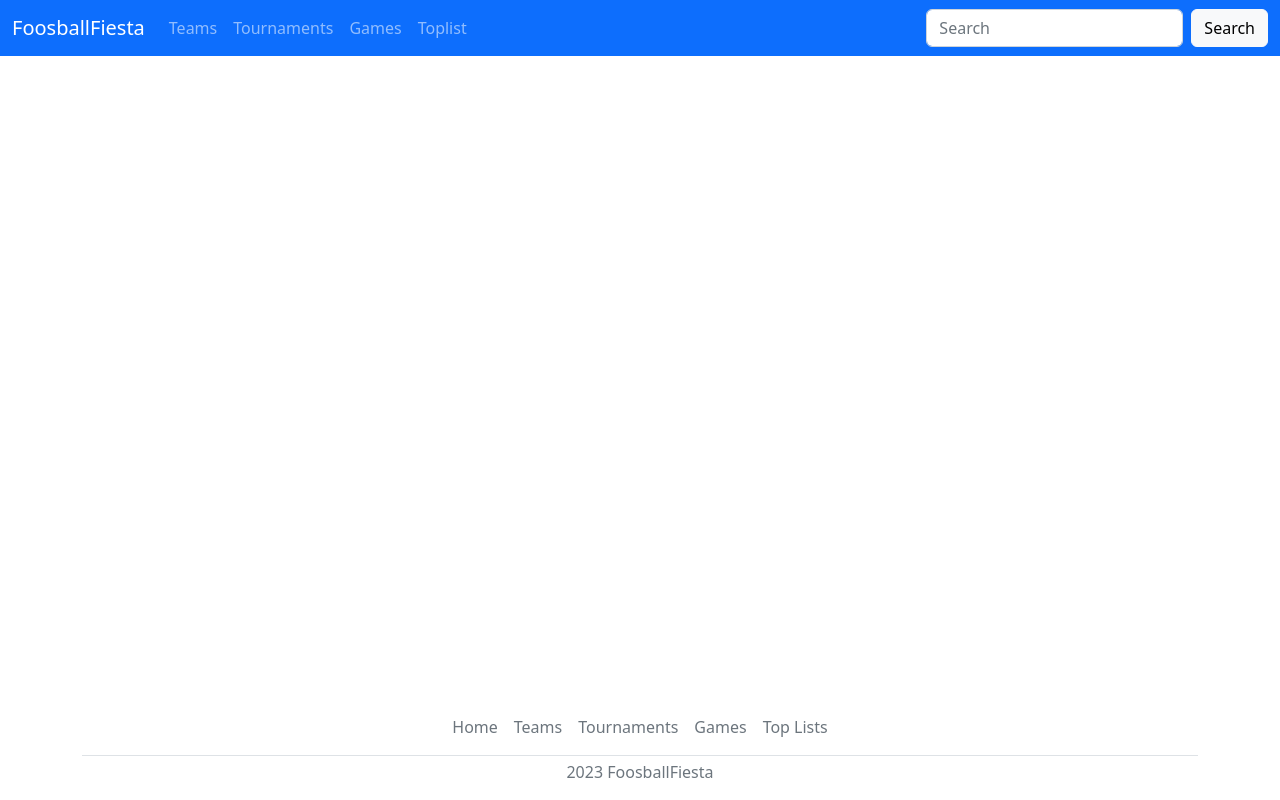
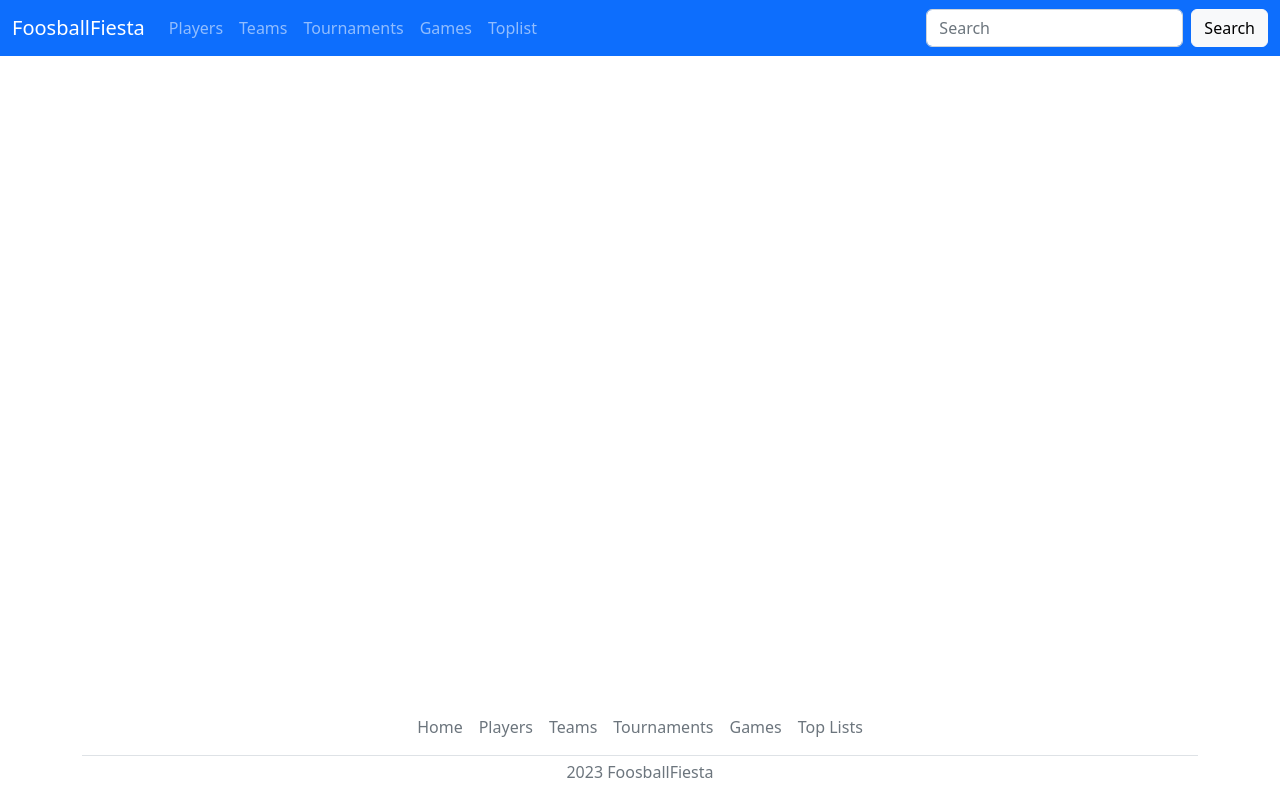
Before and after one commit to LaGabor/foosball-tournament, a Vue app in the folder frontend/: page / in a window 1280 px wide. Built offline with nearby package versions, Linux system fonts and the light colour scheme.

Commit message:
feat: players link added to navbar and footer

```diff
--- a/frontend/src/components/AppFooter.vue
+++ b/frontend/src/components/AppFooter.vue
@@ -4,6 +4,9 @@
       <ul class="nav justify-content-center border-bottom pb-2 mb-1">
         <li class="nav-item">
           <a href="#" class="nav-link px-2 text-muted">Home</a>
+        </li>
+        <li class="nav-item">
+          <a href="#" class="nav-link px-2 text-muted">Players</a>
         </li>
         <li class="nav-item">
           <a href="#" class="nav-link px-2 text-muted">Teams</a>
--- a/frontend/src/components/AppNavbar.vue
+++ b/frontend/src/components/AppNavbar.vue
@@ -7,6 +7,9 @@
       </button>
       <div class="collapse navbar-collapse" id="navbarSupportedContent">
         <ul class="navbar-nav me-auto mb-2 mb-lg-0">
+          <li class="nav-item">
+            <a class="nav-link" aria-current="page" href="#">Players</a>
+          </li>
           <li class="nav-item">
             <a class="nav-link" aria-current="page" href="#">Teams</a>
           </li>
```
